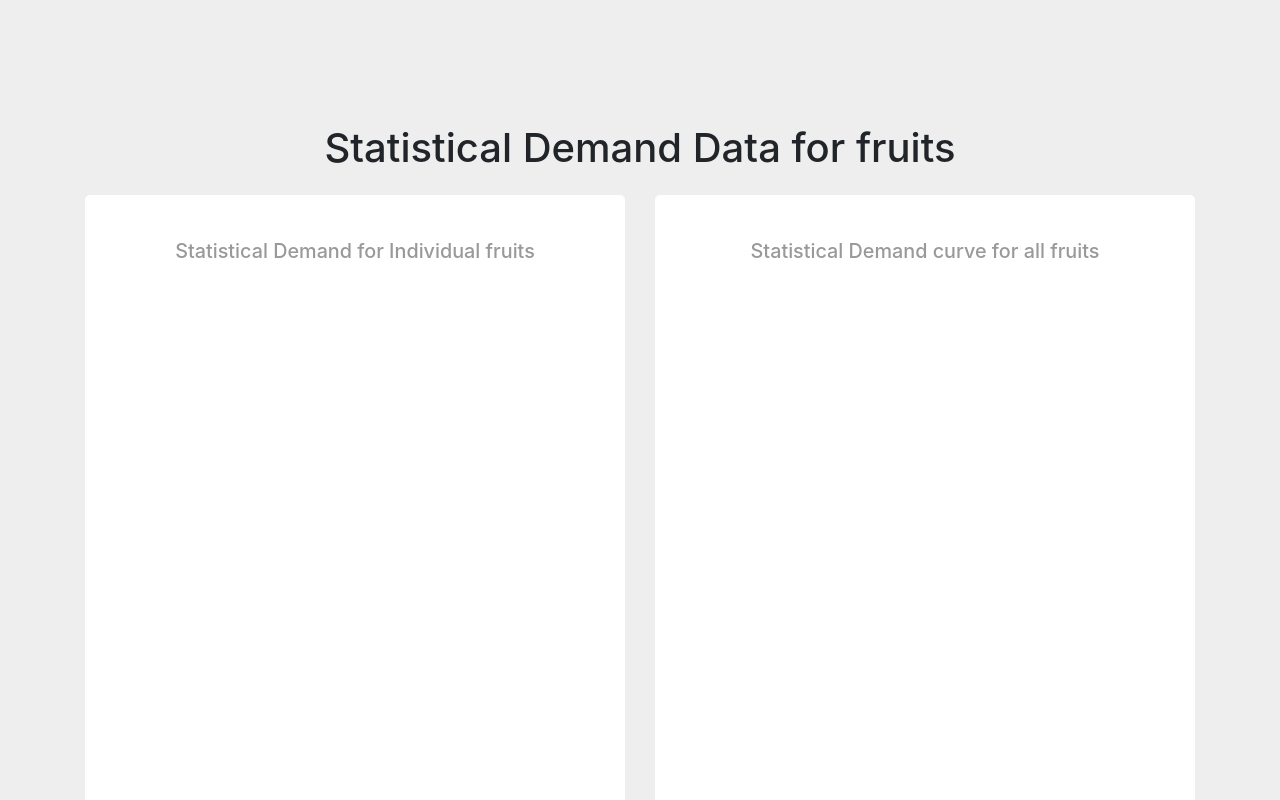
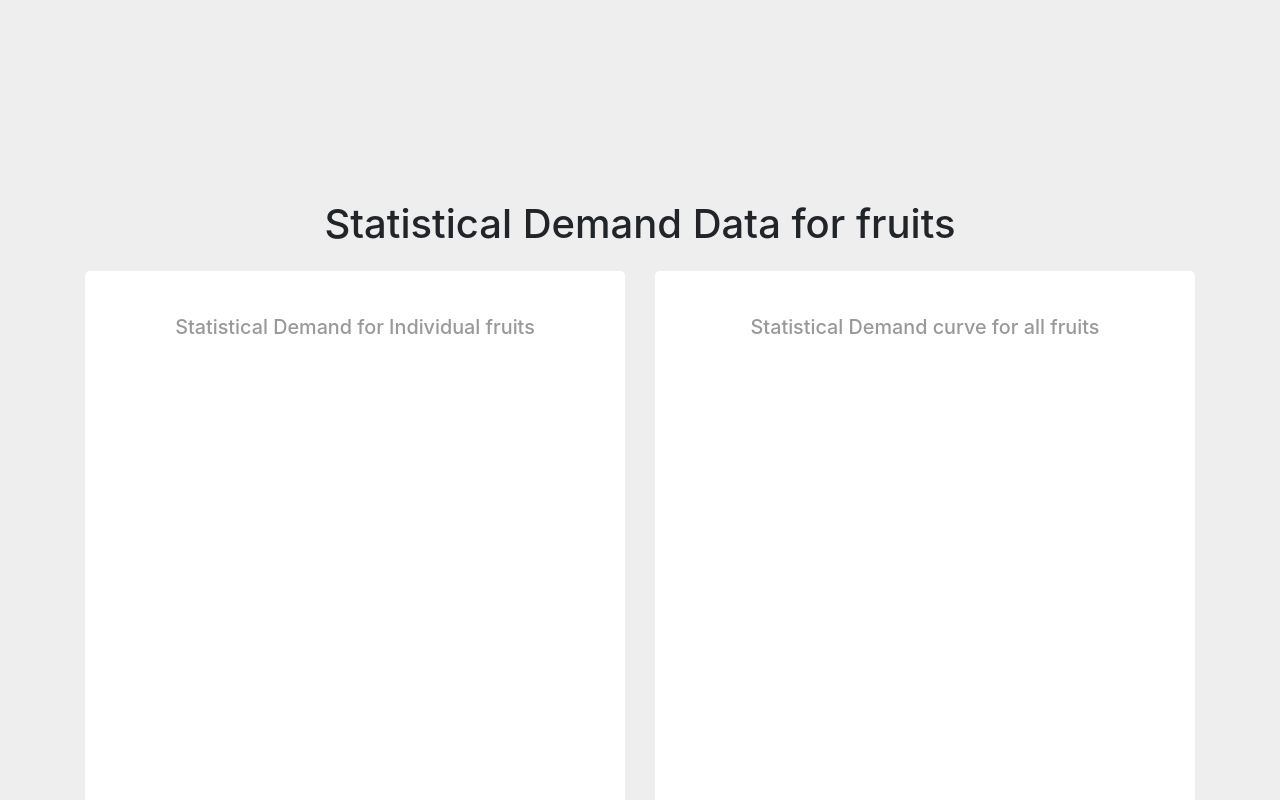
Before and after one commit to Amakoye/UNDERGRADUATE-PROJECT-FRONTEND, a plain HTML site: page index.html in a window 1280 px wide. Shown: the part 2500-3300 px from the top of the page. Drawn offline with nearby package versions, Linux system fonts and the light colour scheme.

Commit message:
updated css styling for fruits data section

```diff
--- a/css/style.css
+++ b/css/style.css
@@ -62,7 +62,8 @@ h2 {
 }
 
 #cereals-data,
-#veg-data {
+#veg-data,
+#fruits-data {
   margin-top: 100px;
 }
 
```
